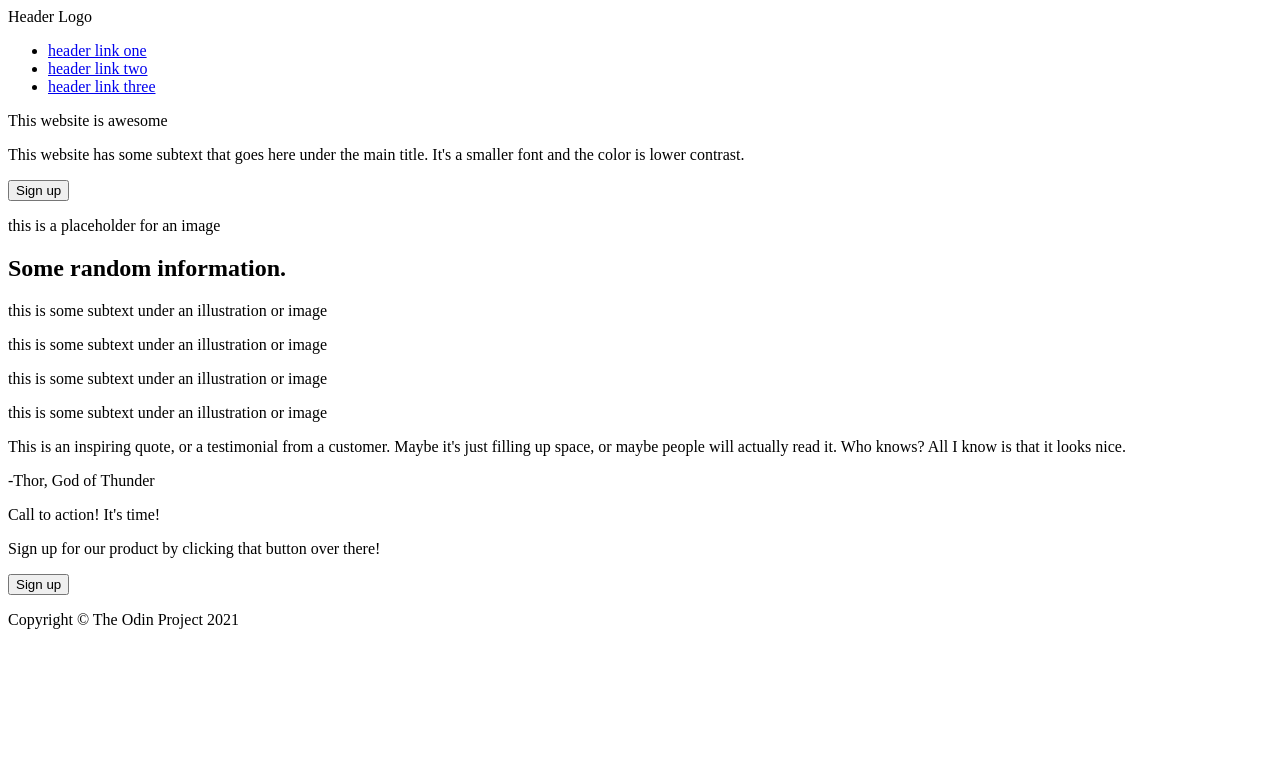
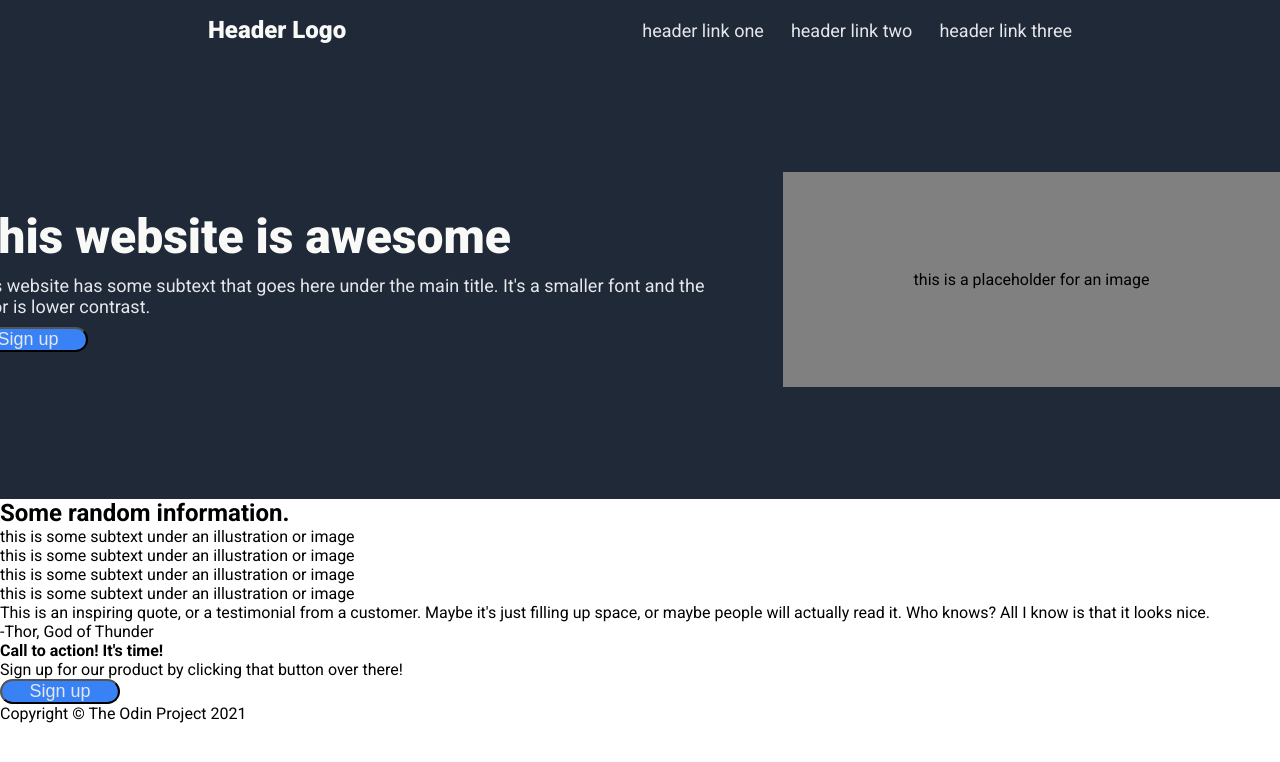
Before and after one commit to Coldie00/landing-page, a plain HTML site: page index.html in a window 1280 px wide. Drawn offline with Linux system fonts and the light colour scheme.

Commit message:
Add incomplete CSS to header section

```diff
--- a/index.html
+++ b/index.html
@@ -8,20 +8,22 @@
     <link rel="stylesheet" href="./style.css">
 </head>
 <body>
-        <div class="header">
+    <div class="firstsection">
+        <div class="headercontainer">
             <div class="logo">
-                <div>Header Logo</div>
+                <p>Header Logo</p>
             </div>
             <ul class="header-links">
                 <li><a href="#">header link one</a></li>
                 <li><a href="#">header link two</a></li>
                 <li><a href="#">header link three</a></li>
             </ul>
+        </div>
         <div class="signupsection">
             <div class="left">
-                    <p>This website is awesome</p>
-                    <p>This website has some subtext that goes here under the main title. It's a smaller font and the color is lower contrast.</p>
-                    <button class="signupbutton">Sign up</button>
+                <h1 class="hero">This website is awesome</h1>
+                <p class="secondary">This website has some subtext that goes here under the main title. It's a smaller font and the color is lower contrast.</p>
+                <button class="signupbutton secondary">Sign up</button>
             </div>
             <div class="right">
                 <div class="image">
@@ -64,11 +66,11 @@
         <div class="calltoaction">
             <div class="signup-container">
                 <div class="left">
-                    <p> Call to action! It's time!</p>
+                    <strong> Call to action! It's time!</strong>
                     <p>Sign up for our product by clicking that button over there!</p>
                 </div>
                 <div class="right">
-                    <button class="actionbutton">Sign up</button>
+                    <button class="actionbutton secondary">Sign up</button>
                 </div>
             </div>
         </div>
--- a/style.css
+++ b/style.css
@@ -0,0 +1,84 @@
+@import url('https://fonts.googleapis.com/css2?family=Roboto:wght@300;400;500;700;900&display=swap');
+
+* {
+    margin: 0;
+    padding: 0;
+}
+
+body {
+    font-family: 'Roboto', sans-serif;
+}
+
+.headercontainer {
+    display: flex;
+    justify-content: space-between;
+    align-items: center;
+    padding: 1em 13em;
+}
+
+.headercontainer .header-links {
+    display: flex;
+    gap: 1.5em;
+    list-style-type: none;
+    font-size: 18px;
+}
+
+a {
+    text-decoration: none;
+    font-size: 18px;
+    color: #E5E7EB;
+}
+
+.logo {
+    font-size: 24px;
+    font-weight: 900;
+    color: #F9FAF8;
+}
+
+.signupsection {
+    display: flex;
+    padding: 7em 0;
+    margin-left: -2em;
+    justify-content: center;
+    align-items: center;
+}
+
+.signupsection .left {
+    display: flex;
+    flex-direction: column;
+    gap: 10px;
+}
+
+.signupsection .right {
+    width: 50%;
+}
+
+.image {
+    display: flex;
+    justify-content: center;
+    align-items: center;
+    height: 215px;
+    background-color: gray;
+    margin-left: 3em;
+}
+
+button {
+    width: 120px;
+    background-color: #3882F6;
+    border-radius: 25px;
+}
+
+.firstsection {
+    background-color: #1F2937
+}
+
+.hero {
+    font-size: 48px;
+    font-weight: 900;
+    color: #F9FAF8;
+}
+
+.secondary {
+    font-size: 18px;
+    color: #E5E7EB;
+}
```
Lines whose indentation alone changed are shown as unchanged.
